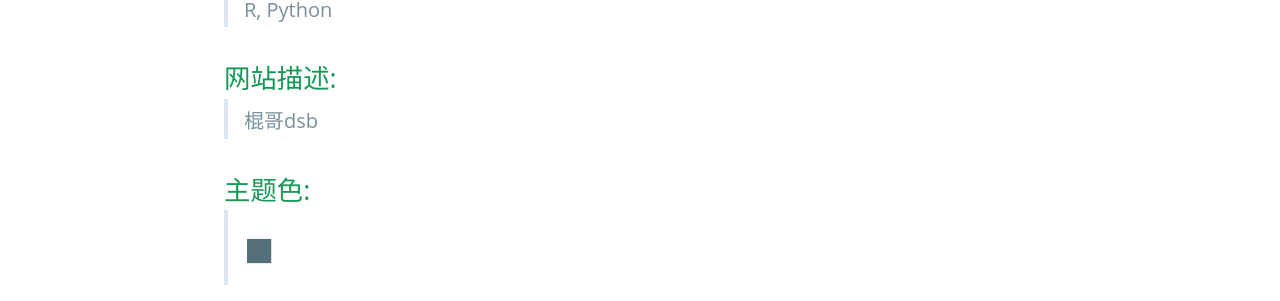
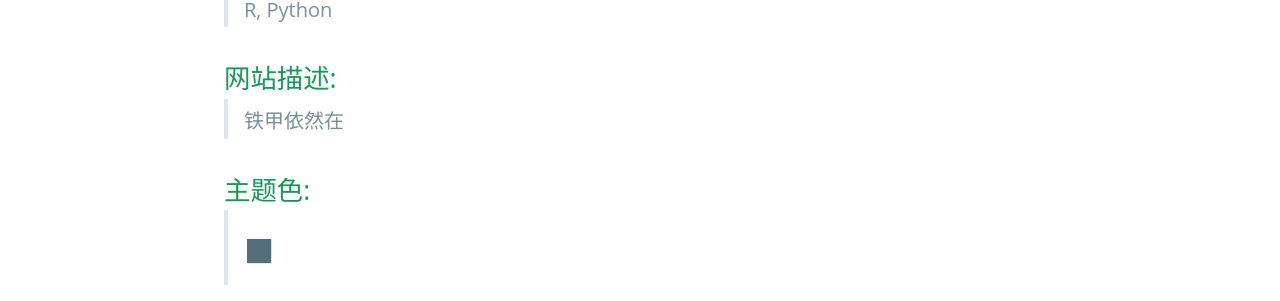
Before and after one commit to limbo1996/limbo1996.github.io, a Jekyll site: the page built from config/infor.html, in a window 1280 px wide and 900 px high, scrolled down 725 px. Shown: the part 153-454 px from the top of the window. Built offline with Jekyll 4.4.1, drawn with Linux system fonts in a browser that asks for light colours; some web fonts are replaced.

Commit message:
config file change

```diff
--- a/_config.yml
+++ b/_config.yml
@@ -1,5 +1,5 @@
 title: Limbo's Blog #博客标题
-description: 棍哥dsb #博客描述
+description: 铁甲依然在 #博客描述
 keywords: R, Python #博客关键字
 author: "Limbo"
 
```
